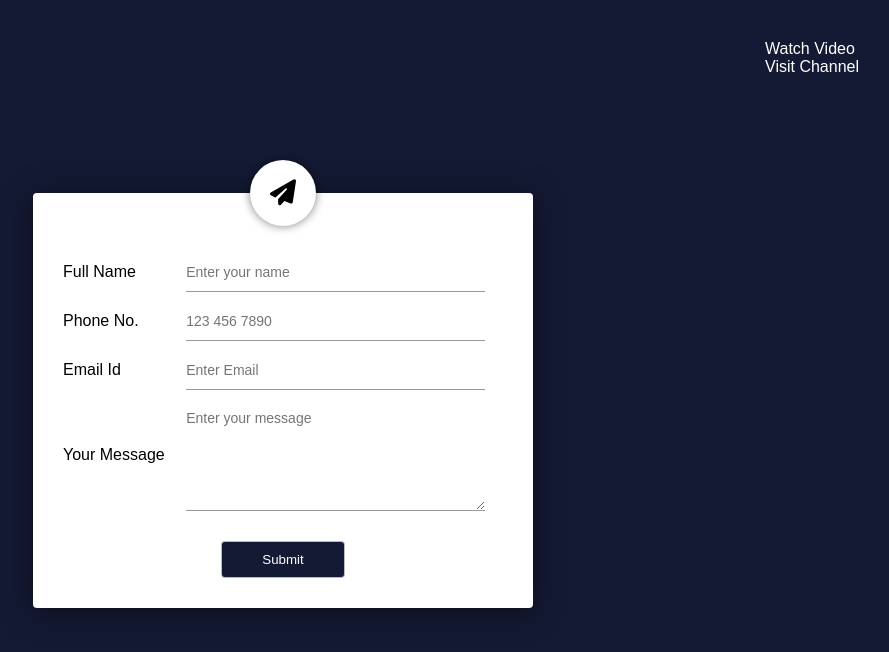
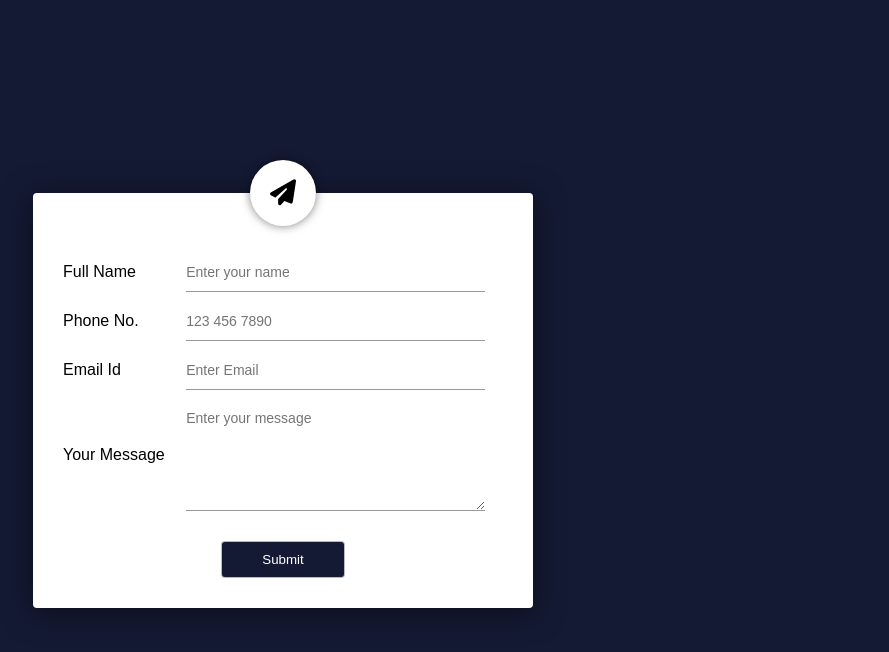
Before and after one commit to ahmedrady5/Validation-starter, a plain HTML site: page index.html in a window 1280 px wide. Shown: the whole page, without its empty margins (357-1246 px from the left). Drawn offline with Linux system fonts and the light colour scheme.

Commit message:
Update index.html

```diff
--- a/index.html
+++ b/index.html
@@ -65,13 +65,7 @@
         <span id="submit-error"></span>
       </form>
 
-      <div class="useful-links">
-        <a href="https://youtu.be/fz8bwvn9lA4">Watch Video</a>
-        <a
-          href="https://www.youtube.com/c/EasyTutorialsVideo?sub_confirmation=1"
-          >Visit Channel</a
-        >
-      </div>
+
     </div>
     <script src="script.js"></script>
   </body>
```
